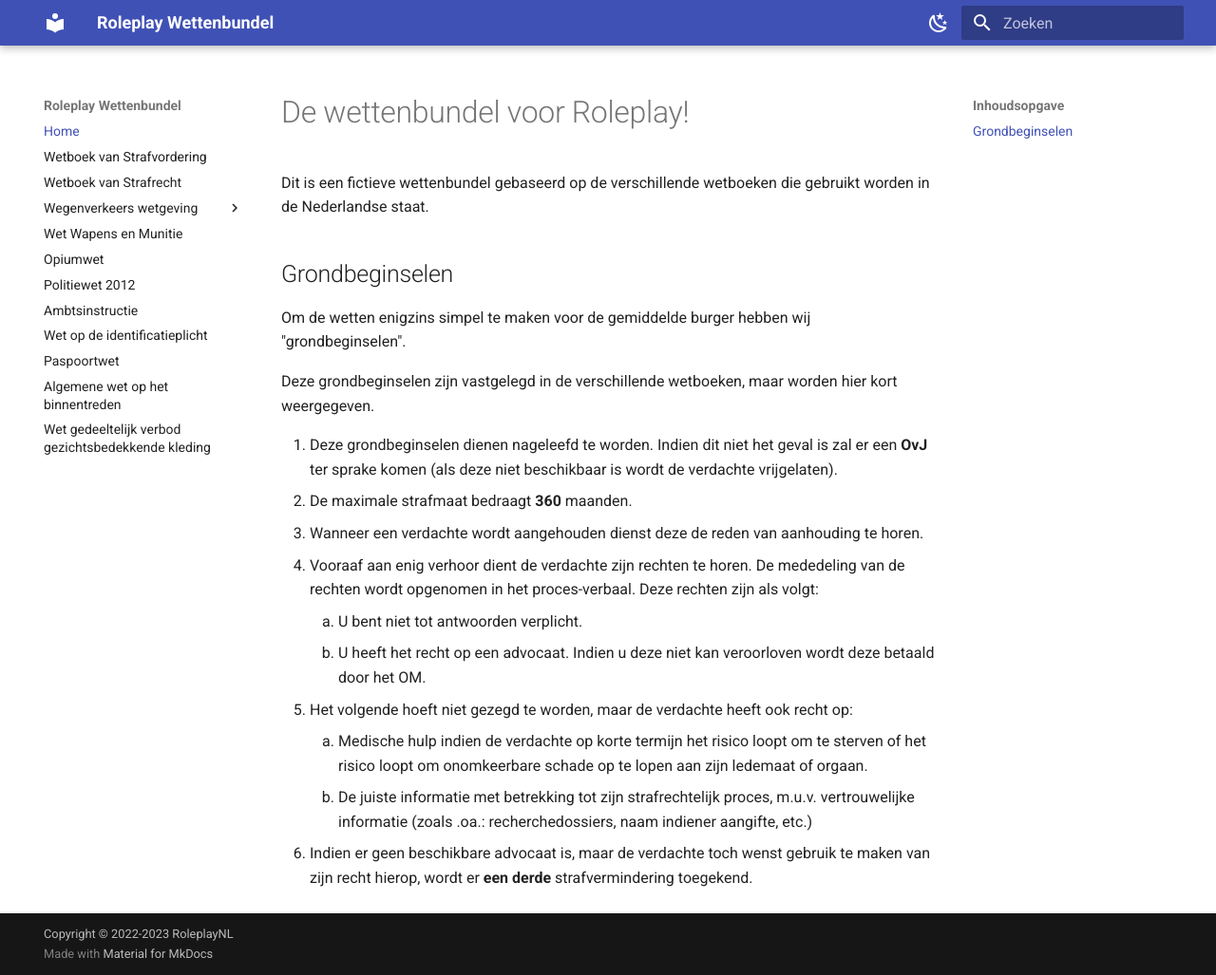
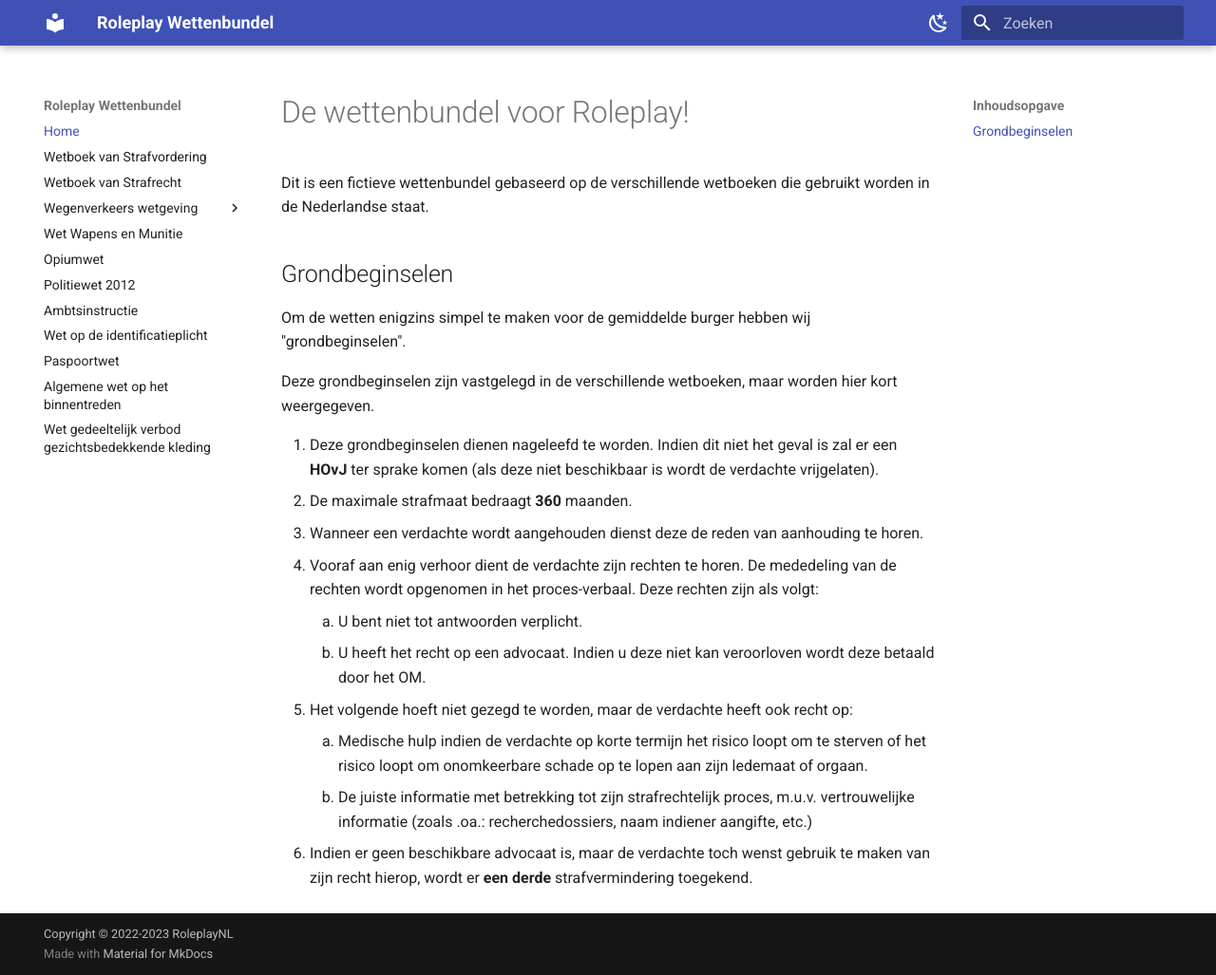
Before and after one commit to EnriqueFernandez20/FutureRP-Wettenbundel, an MkDocs documentation site: the page built from docs/index.md, in a window 1280 px wide and 1027 px high. Shown: the whole window at 95% size. Built offline with MkDocs 1.6.1 and Material for MkDocs 9.7.7, drawn with Linux system fonts in a browser that asks for light colours.

Commit message:
Update index.md

```diff
--- a/docs/index.md
+++ b/docs/index.md
@@ -8,10 +8,10 @@ Om de wetten enigzins simpel te maken voor de gemiddelde burger hebben wij "gron
 
 Deze grondbeginselen zijn vastgelegd in de verschillende wetboeken, maar worden hier kort weergegeven.
 
-1. Deze grondbeginselen dienen nageleefd te worden. Indien dit niet het geval is zal er een **OvJ** ter sprake komen (als deze niet beschikbaar is wordt de verdachte vrijgelaten).
+1. Deze grondbeginselen dienen nageleefd te worden. Indien dit niet het geval is zal er een **HOvJ** ter sprake komen (als deze niet beschikbaar is wordt de verdachte vrijgelaten).
 2. De maximale strafmaat bedraagt **360** maanden.
 3. Wanneer een verdachte wordt aangehouden dienst deze de reden van aanhouding te horen.
-4. Vooraaf aan enig verhoor dient de verdachte zijn rechten te horen. De mededeling van de rechten wordt opgenomen in het proces-verbaal. Deze rechten zijn als volgt:
+4. Vooraf aan enig verhoor dient de verdachte zijn rechten te horen. De mededeling van de rechten wordt opgenomen in het proces-verbaal. Deze rechten zijn als volgt:
     1. U bent niet tot antwoorden verplicht.
     2. U heeft het recht op een advocaat. Indien u deze niet kan veroorloven wordt deze betaald door het OM.
 5. Het volgende hoeft niet gezegd te worden, maar de verdachte heeft ook recht op:
```
